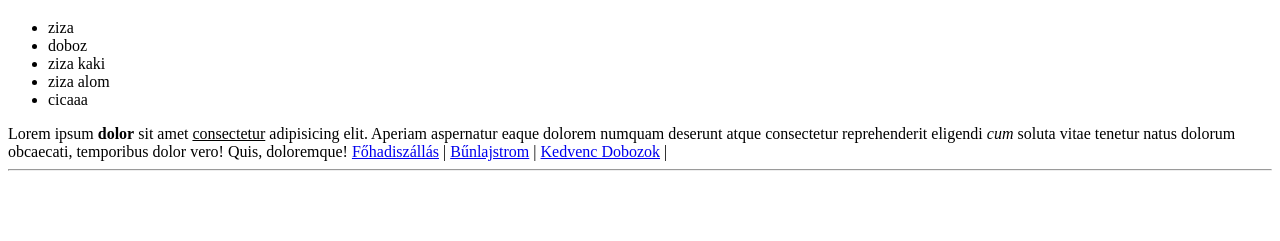
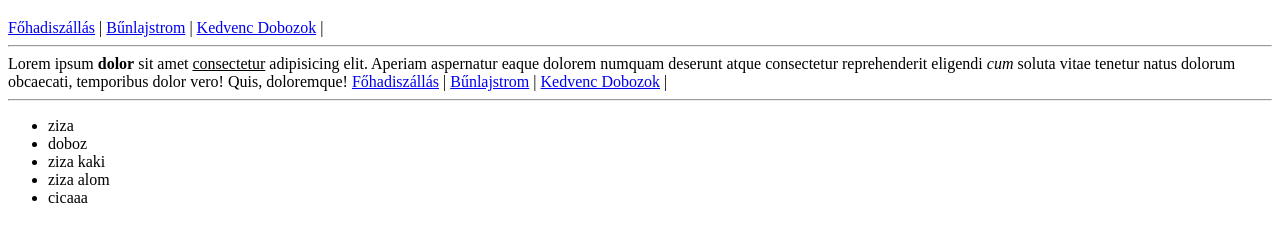
Before and after one commit to gbord841/9i_osztaly_cic-s, a plain HTML site: page dobozok.html in a window 1280 px wide. Shown: the part 61-302 px from the top of the page. Drawn offline with Linux system fonts and the light colour scheme.

Commit message:
csak megigazitottan

```diff
--- a/dobozok.html
+++ b/dobozok.html
@@ -9,13 +9,10 @@
 
 <h1>dobozok</h1>
 
-<ul>
-	<li>ziza</li>
-	<li>doboz</li>
-	<li>ziza kaki</li>
-	<li>ziza alom</li>
-	<li>cicaaa</li>
-</ul>
+	<a href="index.html">Főhadiszállás</a> |
+	<a href="bunok.html">Bűnlajstrom</a> |
+	<a href="dobozok.html">Kedvenc Dobozok</a> |
+	<hr>
 
 Lorem ipsum <b>dolor</b> sit amet <u>consectetur</u> adipisicing elit. Aperiam aspernatur eaque dolorem numquam deserunt atque consectetur reprehenderit eligendi <i>cum</i> soluta vitae tenetur natus dolorum obcaecati, temporibus dolor vero! Quis, doloremque!
 
@@ -24,6 +21,13 @@ Lorem ipsum <b>dolor</b> sit amet <u>consectetur</u> adipisicing elit. Aperiam a
 	<a href="dobozok.html">Kedvenc Dobozok</a> |
 	<hr>
 
+	<ul>
+	<li>ziza</li>
+	<li>doboz</li>
+	<li>ziza kaki</li>
+	<li>ziza alom</li>
+	<li>cicaaa</li>
+</ul>
 
 </body>
 </html>
```
